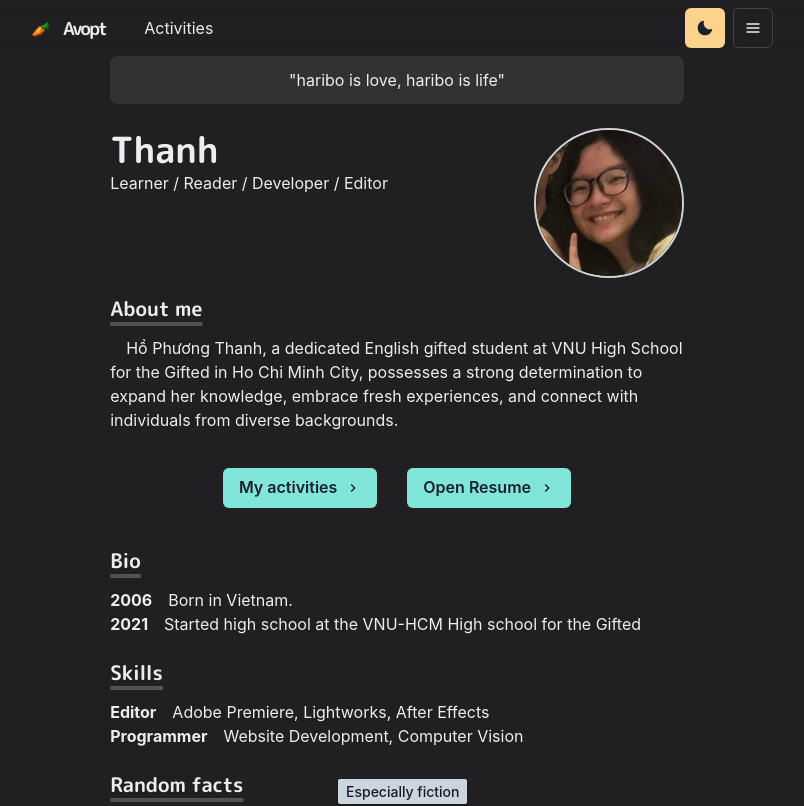
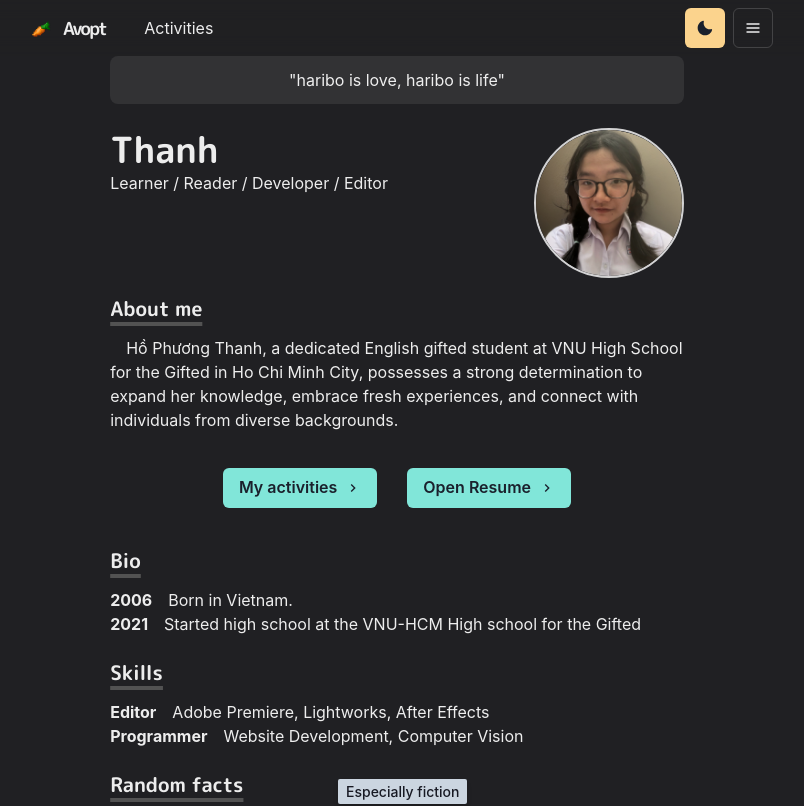
Before and after one commit to avoforme/avopt, a Next.js app: page / in a window 1280 px wide. Shown: the top 806 px of the page, without its empty margins (243-1047 px from the left). Built offline with nearby package versions, Linux system fonts and the light colour scheme.

Commit message:
Profile pic change

```diff
--- a/pages/index.js
+++ b/pages/index.js
@@ -78,7 +78,7 @@ const Page = () => {
               overflow="hidden"
             >
               <ProfileImage
-                src="/self-pic4.jpg"
+                src="/self-pic5.jpg"
                 alt="Profile image"
                 borderRadius="full"
                 width="150"
```
Also changed, not shown: public/self-pic5.jpg (added).
